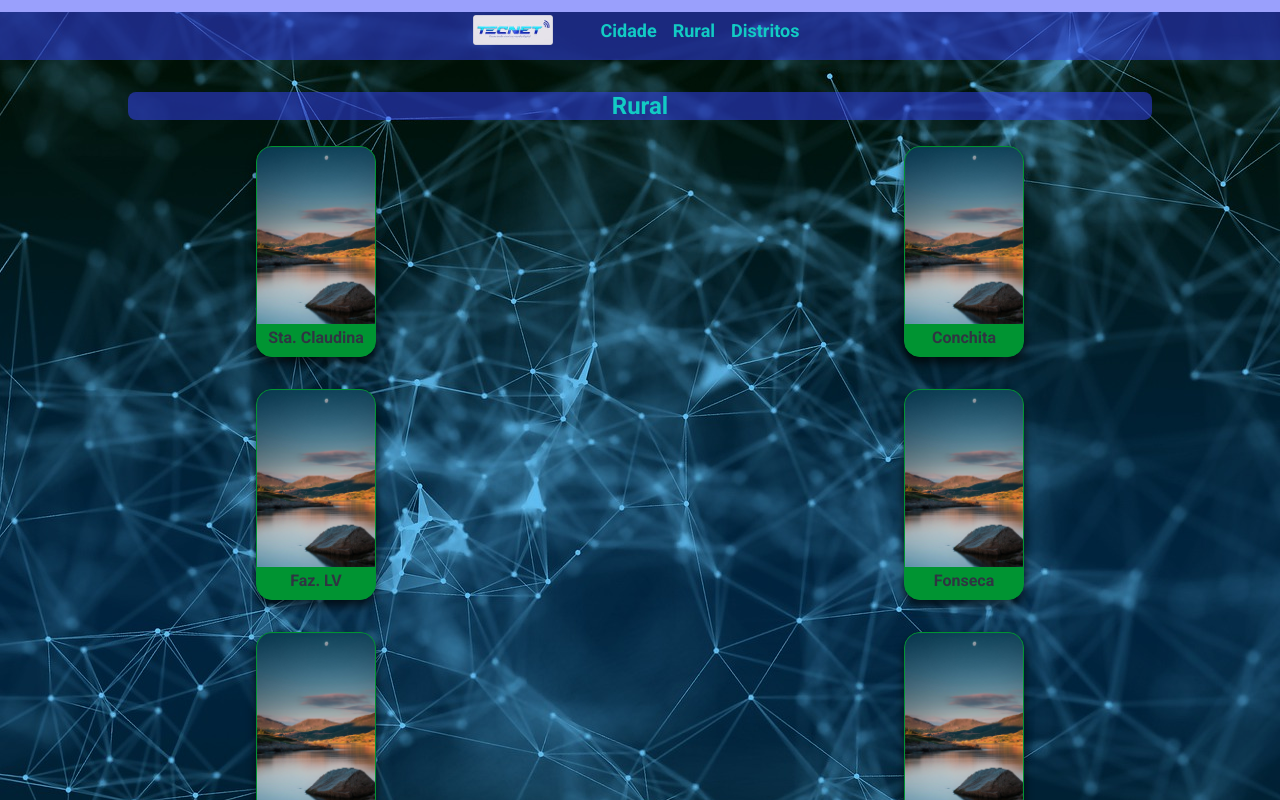
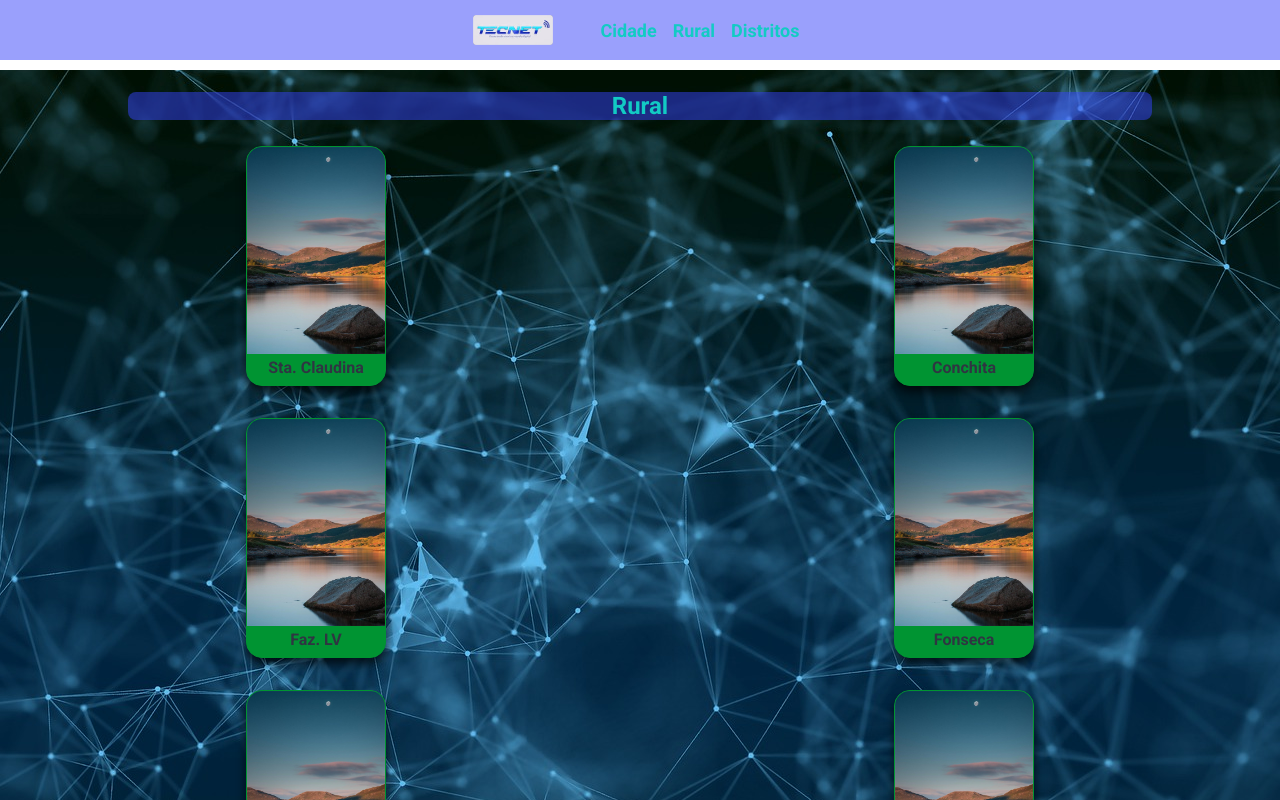
Before and after one commit to MarcosVSRamos/TecNetWorkspace, a React (Create React App) app: page / in a window 1280 px wide. Shown: the top 800 px of the page. Built offline with nearby package versions, Linux system fonts and the light colour scheme.

Commit message:
ajustes de css

```diff
--- a/src/components/Location/styles.ts
+++ b/src/components/Location/styles.ts
@@ -4,7 +4,7 @@ import { cores } from '../../styles'
 export const Card = styled.a`
   background-color: ${cores.verde};
   border: solid 1px ${cores.verde};
-  width: 120px;
+  width: 140px;
   max-width: 100%;
   text-align: center;
   padding-bottom: 1px;
@@ -17,12 +17,12 @@ export const Card = styled.a`
   h4 {
     font-size: 16px;
     font-weight: bold;
-    margin-bottom: 8px;
+    margin-bottom: 7px;
     color: ${cores.cinza};
   }
 `
 
 export const Img = styled.img`
-  width: 120px;
+  width: 140px;
   width: 100%;
 `
```
